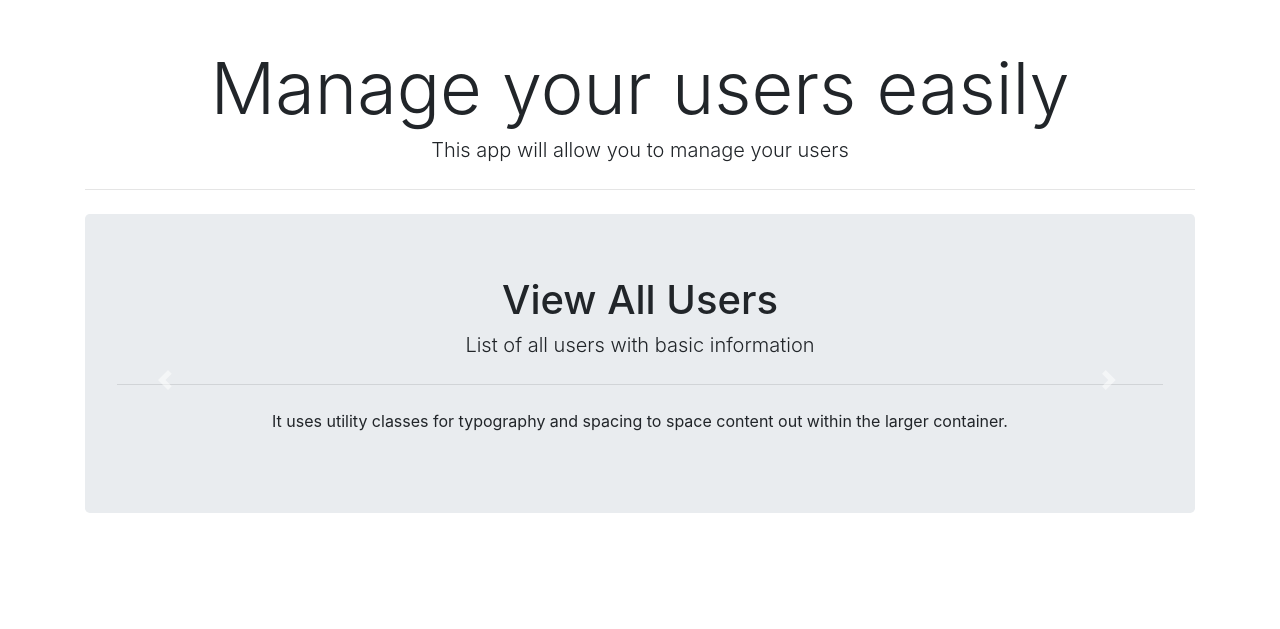
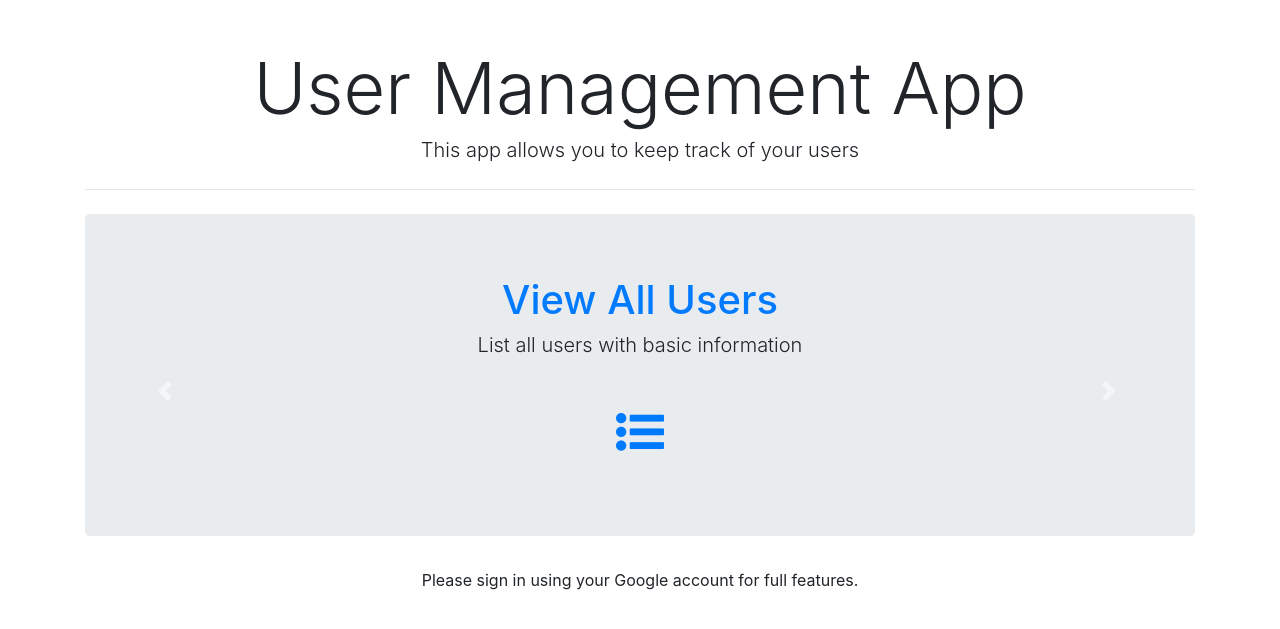
Before and after one commit to dimak1/udacity-fsnd-project4, a Flask app: page / in a window 1280 px wide. Shown: the part 56-685 px from the top of the page. Run offline with Flask 2, Linux system fonts and the light colour scheme; some libraries are stand-ins or nearby versions.

Commit message:
Updated home page.

```diff
--- a/templates/base.html
+++ b/templates/base.html
@@ -6,7 +6,7 @@
     <title>Home Page</title>
     <link rel="stylesheet" href="https://maxcdn.bootstrapcdn.com/bootstrap/4.0.0-beta/css/bootstrap.min.css" integrity="sha384-/Y6pD6FV/Vv2HJnA6t+vslU6fwYXjCFtcEpHbNJ0lyAFsXTsjBbfaDjzALeQsN6M"
         crossorigin="anonymous">
-    <link rel="stylesheet" href="https://maxcdn.bootstrapcdn.com/font-awesome/4.5.0/css/font-awesome.min.css">
+    <link rel="stylesheet" href="https://maxcdn.bootstrapcdn.com/font-awesome/4.7.0/css/font-awesome.min.css">
     <link rel="stylesheet" href="//code.jquery.com/ui/1.12.1/themes/base/jquery-ui.css">
     <link rel="stylesheet" href="/static/style.css" media="screen" title="no title">
 </head>
--- a/templates/home.html
+++ b/templates/home.html
@@ -2,8 +2,8 @@
 
 <div class="container">
     <div class="text-center pt-5">
-        <h1 class="display-3">Manage your users easily</h1>
-        <p class="lead">This app will allow you to manage your users</p>
+        <h1 class="display-3">User Management App</h1>
+        <p class="lead">This app allows you to keep track of your users</p>
         <hr class="my-4">
 
         <!-- <a class="btn btn-outline-primary btn-lg" href="#" role="button">Dashboard</a>
@@ -18,40 +18,37 @@
             <div class="carousel-inner">
                 <div class="carousel-item active">
                     <div class="jumbotron">
-                        <h1>View All Users</h1>
-                        <p class="lead">List of all users with basic information</p>
-                        <hr class="my-4">
-                        <p>It uses utility classes for typography and spacing to space content out within the larger container.</p>
+                        <h1 class="text-primary">View All Users</h1>
+                        <p class="lead">List all users with basic information</p>
+                        <p class="text-primary mt-5"><i class="fa fa-list-ul fa-3x" aria-hidden="true"></i></p>
                     </div>
                 </div>
                 <div class="carousel-item">
                     <div class="jumbotron">
-                        <h1>View User Details</h1>
-                        <p class="lead">Show user details</p>
-                        <hr class="my-4">
-                        <p>It uses utility classes for typography and spacing to space content out within the larger container.</p>
+                        <h1 class="text-info">View User Details</h1>
+                        <p class="lead">Show user's details</p>
+                        <p class="text-info mt-5"><i class="fa fa-address-card-o fa-3x" aria-hidden="true"></i></p>
                     </div>
                 </div>
                 <div class="carousel-item">
                     <div class="jumbotron">
-                        <h1>Add New User</h1>
-                        <hr class="my-4">
-                        <p class="lead">Create a new user</p>
+                        <h1 class="text-success">Add New User</h1>
+                        <p class="lead">Create new user</p>
+                        <p class="text-success mt-5"><i class="fa fa-user-plus fa-3x" aria-hidden="true"></i></p>
                     </div>
                 </div>
                 <div class="carousel-item">
                     <div class="jumbotron">
-                        <h1>Edit User</h1>
-                        <hr class="my-4">
+                        <h1 class="text-dark">Edit User</h1>
                         <p class="lead">Update exising user information</p>
+                        <p class="text-dark mt-5"><i class="fa fa-edit fa-3x" aria-hidden="true"></i></p>
                     </div>
                 </div>
                 <div class="carousel-item">
                     <div class="jumbotron">
-                        <h1>Delete User</h1>
+                        <h1 class="text-danger">Delete User</h1>
                         <p class="lead">Delete existing user</p>
-                        <hr class="my-4">
-                        <p>It uses utility classes for typography and spacing to space content out within the larger container.</p>
+                        <p class="text-danger mt-5"><i class="fa fa-user-times fa-3x" aria-hidden="true"></i></p>
                     </div>
                 </div>
             </div>
@@ -64,6 +61,10 @@
                 <span class="sr-only">Next</span>
               </a>
         </div>
+
+        <div class="">
+            Please sign in using your Google account for full features.
+        </div>
     </div>
 </div>
 
```
Lines whose indentation alone changed are shown as unchanged.
